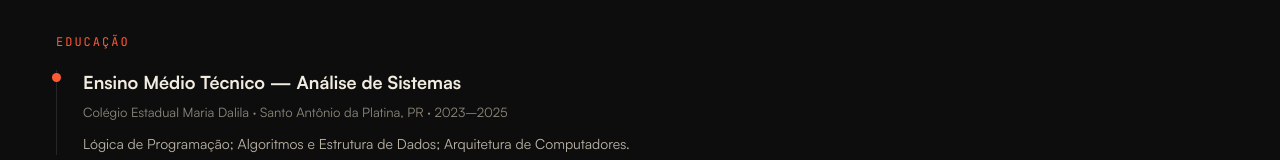
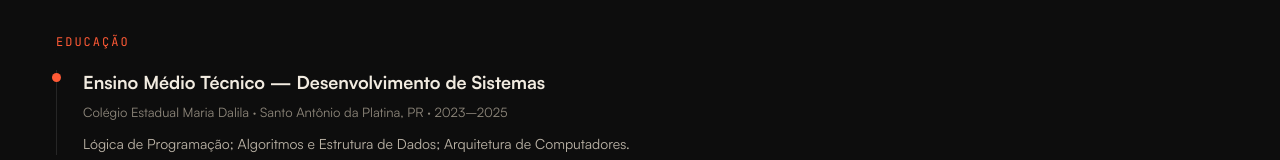
Before and after one commit to dutrathiagodev/portifolio, a Next.js app: page /sobre in a window 1280 px wide. Shown: the part 1256-1416 px from the top of the page. Built offline with nearby package versions, Linux system fonts and the light colour scheme.

Commit message:
fix: corrige o curso do Ensino Médio Técnico para Desenvolvimento de Sistemas

```diff
--- a/src/content/sobre.ts
+++ b/src/content/sobre.ts
@@ -34,7 +34,7 @@ export const aboutContent: AboutContent = {
   educationLabel: "EDUCAÇÃO",
   education: [
     {
-      title: "Ensino Médio Técnico — Análise de Sistemas",
+      title: "Ensino Médio Técnico — Desenvolvimento de Sistemas",
       meta: [
         "Colégio Estadual Maria Dalila · Santo Antônio da Platina, PR · 2023–2025",
       ],
```
